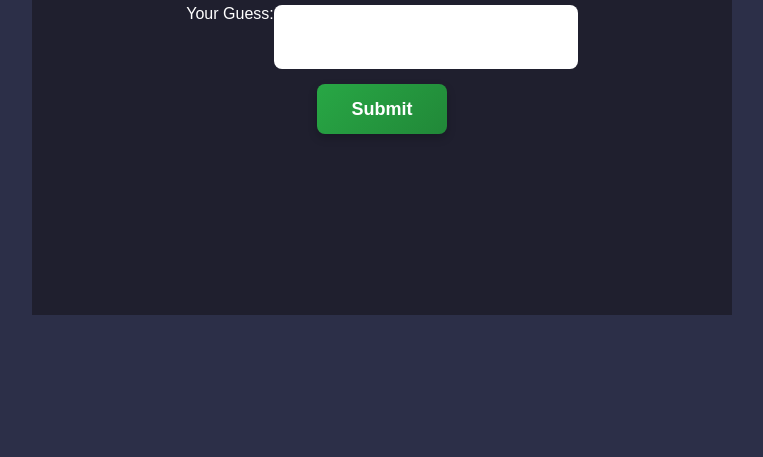
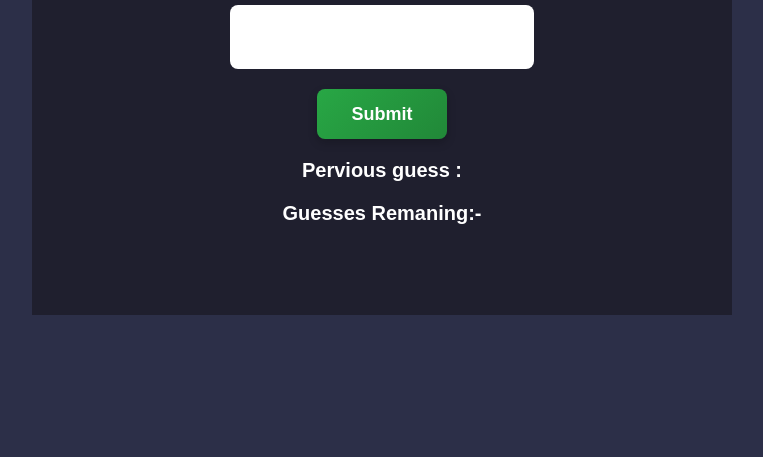
Before and after one commit to codedbyashish/random-number-game, a plain HTML site: page index.html in a window 1280 px wide. Shown: the part 343-800 px from the top of the page, without its empty margins (258-1021 px from the left). Drawn offline with Linux system fonts and the light colour scheme.

Commit message:
desgin ready

```diff
--- a/guess.css
+++ b/guess.css
@@ -7,9 +7,8 @@ body{
     background-color:  #2c2f48;
     color: WHITE ;
     font-family: sans-serif;
-    display: grid;
-    align-items: center;
-    justify-content: center;
+     display: grid;
+    place-items: center;
 }
 
 .banner p{
@@ -64,7 +63,7 @@ body{
     display: flex;
     justify-content: center;
     align-content: center;
-    margin-top: 15px;
+    margin-top: 20px;
 }
 button {
     background: linear-gradient(135deg, #28a745, #218838);
@@ -91,3 +90,11 @@ button:hover {
 button:active {
     transform: scale(0.97);
 }
+.perviousgues,.rem{
+    display: flex;
+    justify-content: center;
+    align-content: center;
+    color: white;
+    margin-top: 20px;
+    font-size: 20px;
+}
--- a/index.html
+++ b/index.html
@@ -4,8 +4,9 @@
     <meta charset="UTF-8">
     <meta name="viewport" content="width=device-width, initial-scale=1.0">
     <title>Random number guess </title>
+    <link rel="stylesheet" href="guess.css">
 </head>
-<link rel="stylesheet" href="guess.css">
+
 <body>
     <header class="banner">
         <p>Number Guessing Game </p>
@@ -14,7 +15,7 @@
     <main class="wrapcon">
 
        <section class="content">
-        <p>Try and guess a random number between 1/100.</p>
+        <p>Try and guess a random number between 1 and 100.</p>
         <p>You have 10 attempts to guess  the right number.</p>
       </section>
 
@@ -23,13 +24,28 @@
        </section>
 
       <form class="input-box">
-          <label for="guess-input">Your Guess:</label>
+
          <input type="number" >
       </form>
 
+    <section class="button-box">
       <div class="button">
       <button>Submit </button>
       </div>
+    </section>
+
+    <section class="holding-perviousguess">
+        <div class="perviousgues">
+            <span><strong>Pervious guess :</strong></span>
+        </div>
+    </section>
+
+    <section class="remaning">
+        <div class="rem">
+            <span><strong>Guesses Remaning:-</strong></span>
+        </div>
+    </section>
+
 
     </main>
 
```
